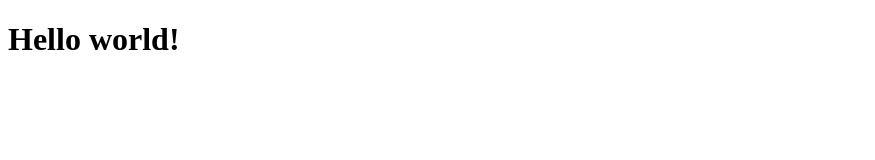
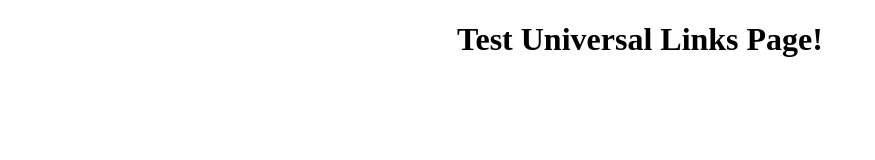
Before and after one commit to Agenric/apple, a plain HTML site: page index.html in a window 1280 px wide. Shown: the whole page, without its empty margins (0-875 px from the left). Drawn offline with Linux system fonts and the light colour scheme.

Commit message:
Update index.html

```diff
--- a/index.html
+++ b/index.html
@@ -12,7 +12,7 @@
 </head>
 
 <body>
-  <h1>Hello world!</h1>
+  <h1 style="text-align: center;">Test Universal Links Page!</h1>
 </body>
 
 </html>
```
